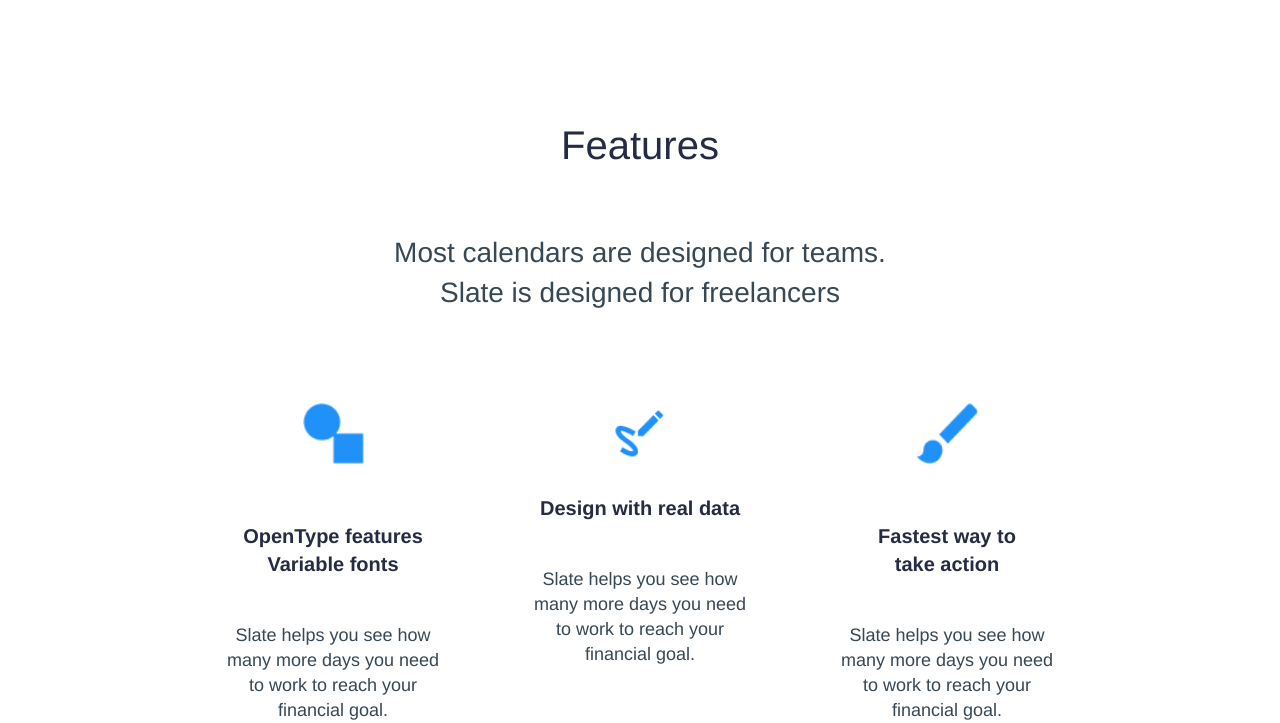
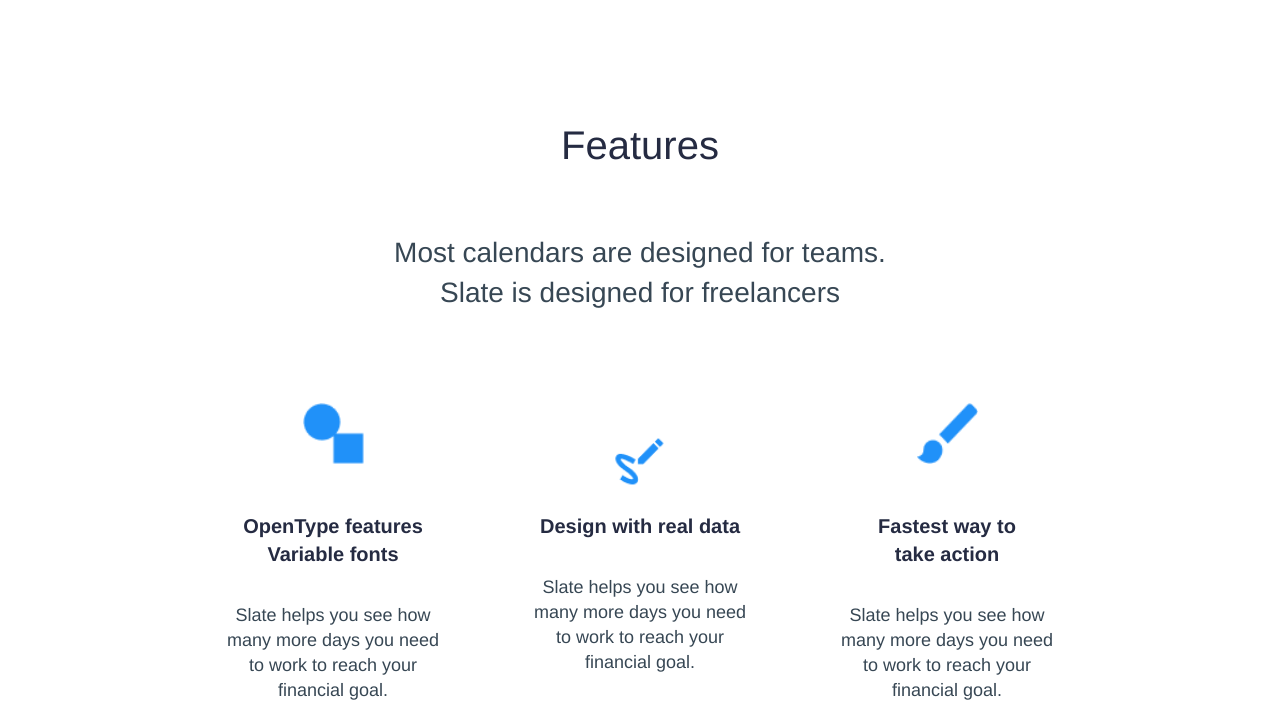
Before and after one commit to JfffV/Business_Landing_page, a plain HTML site: page index.html in a window 1280 px wide. Shown: the part 952-1675 px from the top of the page. Drawn offline with nearby package versions, Linux system fonts and the light colour scheme.

Commit message:
finish title  alignment in the section feature

```diff
--- a/index.html
+++ b/index.html
@@ -70,7 +70,7 @@
         <button type="button" class="btn btn-primary">Try For Free</button>
       </div>
     </section>
-    <section class="features">
+    <section class="feature">
       <div class="feature__container">
         <h2 class="feature__title">Features</h2>
         <h4 class="feature__text">
--- a/style.css
+++ b/style.css
@@ -108,7 +108,7 @@
     border-color: #2091F9;
 }
 
-.features {
+.feature {
     display: flex;
     justify-content: center;
     align-items: center;
@@ -140,8 +140,8 @@
 
 .feature_description__container {
     display: flex;
-    align-items: stretch;
     flex-direction: row;
+    align-items: center;
     gap: 52px;
     padding-top: 80px;
 }
@@ -151,14 +151,9 @@
     align-items: center;
     flex-direction: column;
     width: 255px;
-    gap: 10px;
-
 }
 
 .feature__description__title {
-    display: flex;
-    align-items: center;
-    justify-content: center;
     font-size: 20px;
     line-height: 28px;
     font-weight: 700;
```
